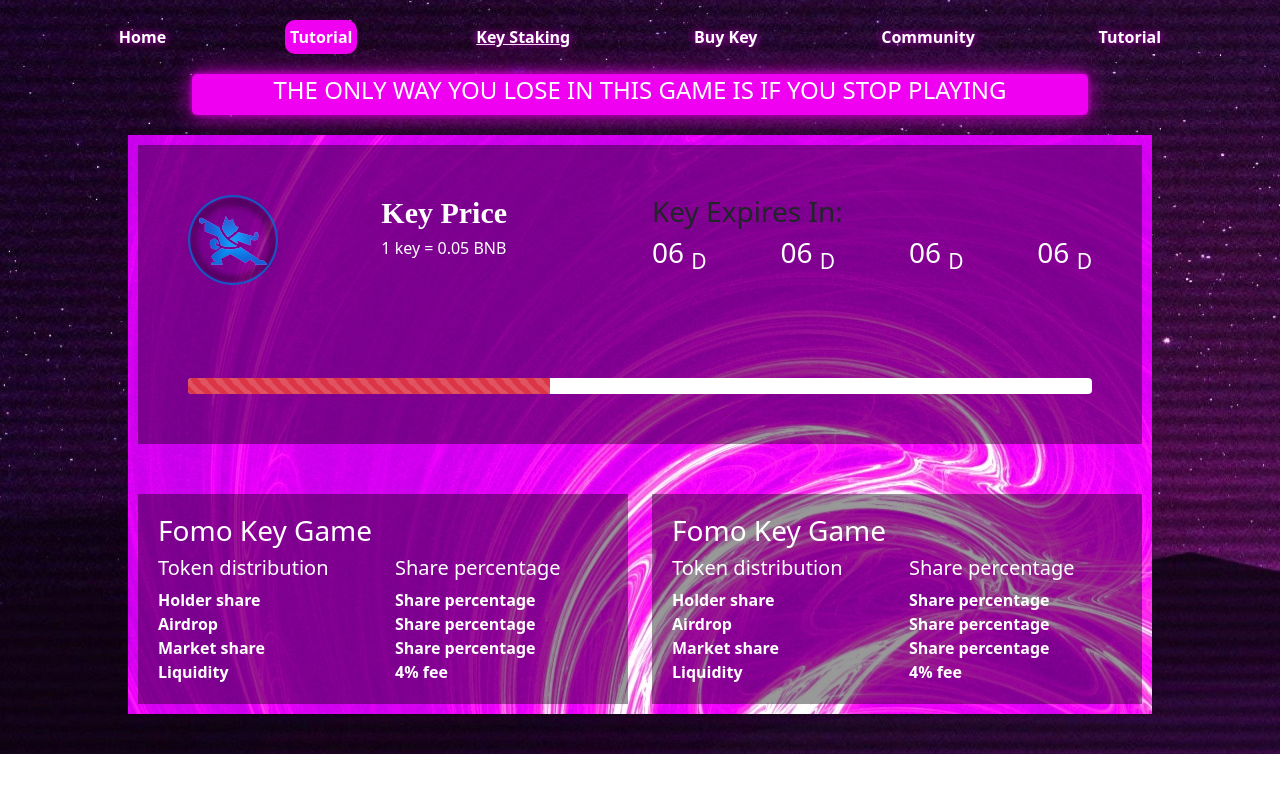
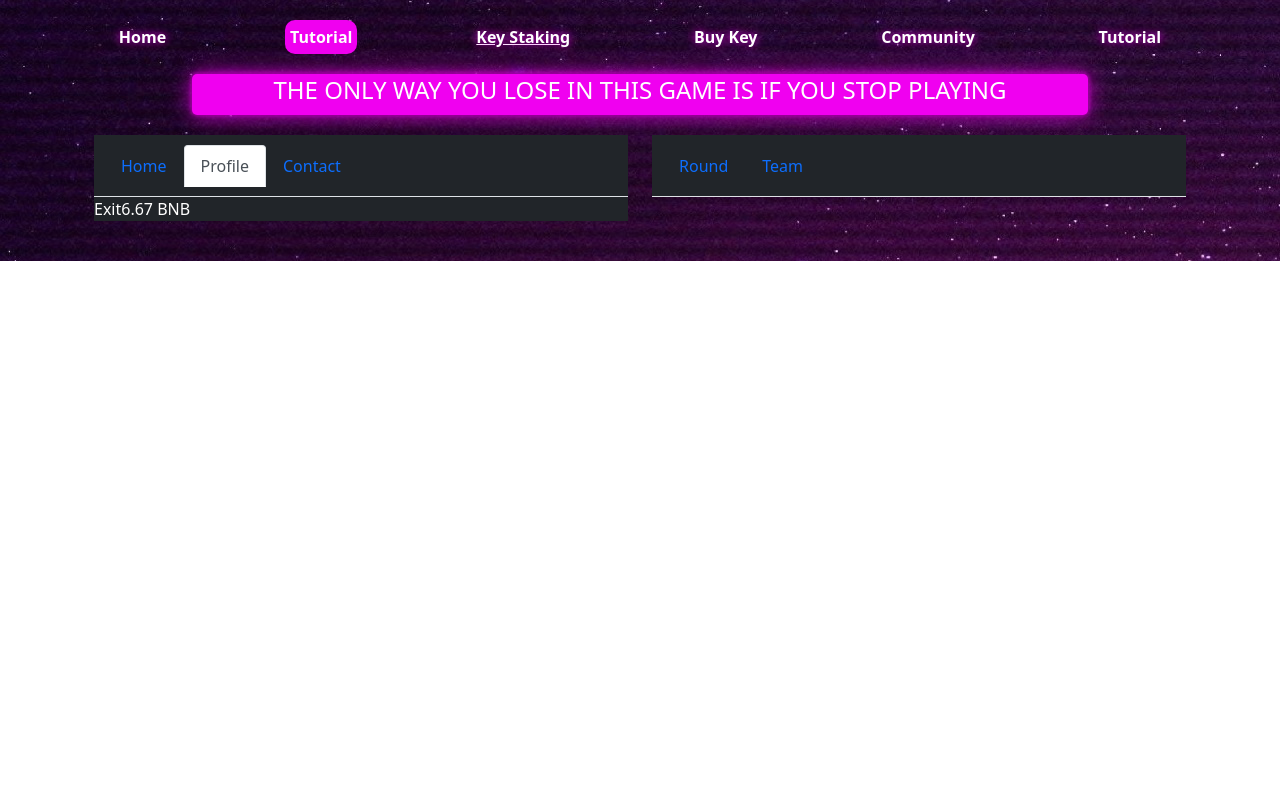
Before and after one commit to datrine/test_fomo, a Next.js app: page / in a window 1280 px wide. Shown: the top 792 px of the page. Built offline with nearby package versions, Linux system fonts and the light colour scheme.

Commit message:
first commit

```diff
--- a/pages/index.js
+++ b/pages/index.js
@@ -1,8 +1,8 @@
 
-import FomoStaking from "../comps/serious/staking";
+import FomoIndex from "../comps/serious/index";
 let Index=()=>{
     return<>
-    <FomoStaking/>
+    <FomoIndex/>
     </>
 }
 export default Index
```
